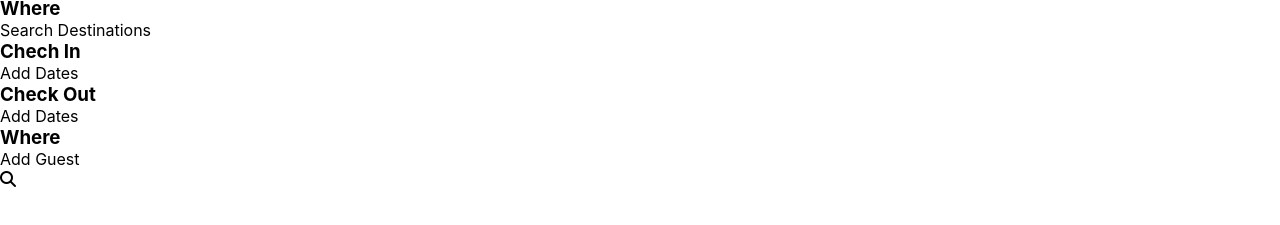
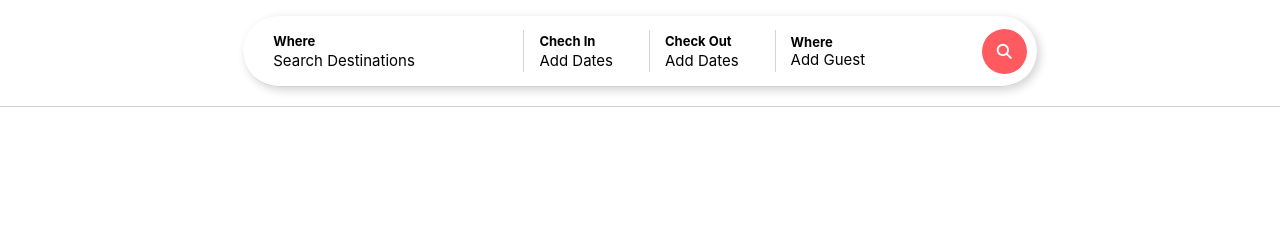
Before and after one commit to OmkarMandavkar/Web_Tech, a plain HTML site: page AIRBNB/index.html in a window 1280 px wide. Shown: the part 93-318 px from the top of the page. Drawn offline with Linux system fonts and the light colour scheme.

Commit message:
Update style.css

```diff
--- a/AIRBNB/style.css
+++ b/AIRBNB/style.css
@@ -80,3 +80,78 @@ body {
   box-shadow: 0px 2px 4px lightgrey;
   cursor: pointer;
 }
+
+.sub-container1 {
+  height: 110px;
+  width: 100%;
+  border-bottom: 1px solid lightgrey;
+  display: flex;
+  align-items: center;
+  justify-content: center;
+}
+
+.sub-container1 > article {
+  width: 62%;
+  height: 65%;
+  border-bottom: 1px solid lightgrey;
+  border-radius: 50px;
+  display: flex;
+  align-items: center;
+  padding: 0 10px 0 30px;
+  box-shadow: 3px 3px 10px lightgrey;
+}
+
+.sub-container1 > article > .display-container {
+  height: 60%;
+  width: 100%;
+  display: flex;
+  flex-direction: row;
+}
+
+.a11,
+.a14 {
+  flex-basis: 33.333%;
+}
+
+.a12,
+.a13 {
+  flex-basis: 16.666%;
+}
+
+.a11,
+.a12,
+.a13 {
+  border-right: 1px solid lightgrey;
+  display: flex;
+  flex-direction: column;
+  gap: 2px;
+  justify-content: center;
+}
+
+.demo-a h3 {
+  font-size: 13px;
+}
+
+.demo-a {
+  font-size: 15px;
+}
+
+.a14 {
+  display: flex;
+  flex-direction: row;
+  align-items: center;
+  justify-content: space-between;
+}
+
+.a12,
+.a13,
+.a14 {
+  padding-left: 15px;
+}
+
+.fa-magnifying-glass {
+  background: #ff5a5f;
+  padding: 15px;
+  border-radius: 100%;
+  color: white;
+}
```
